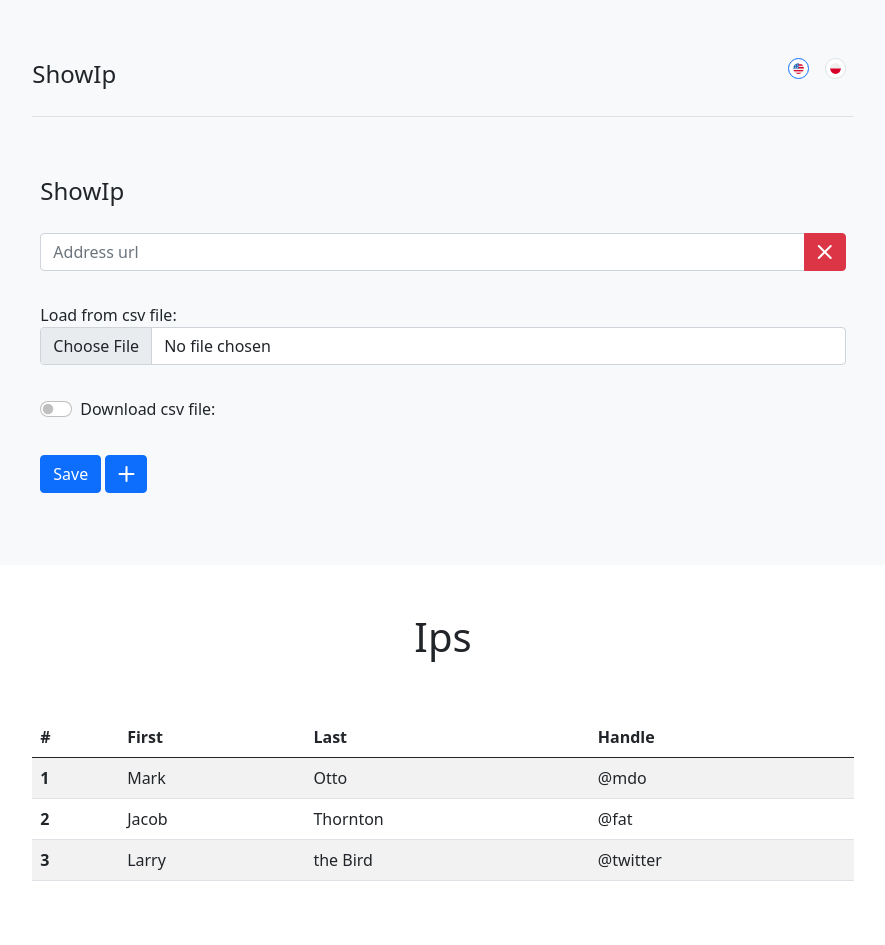
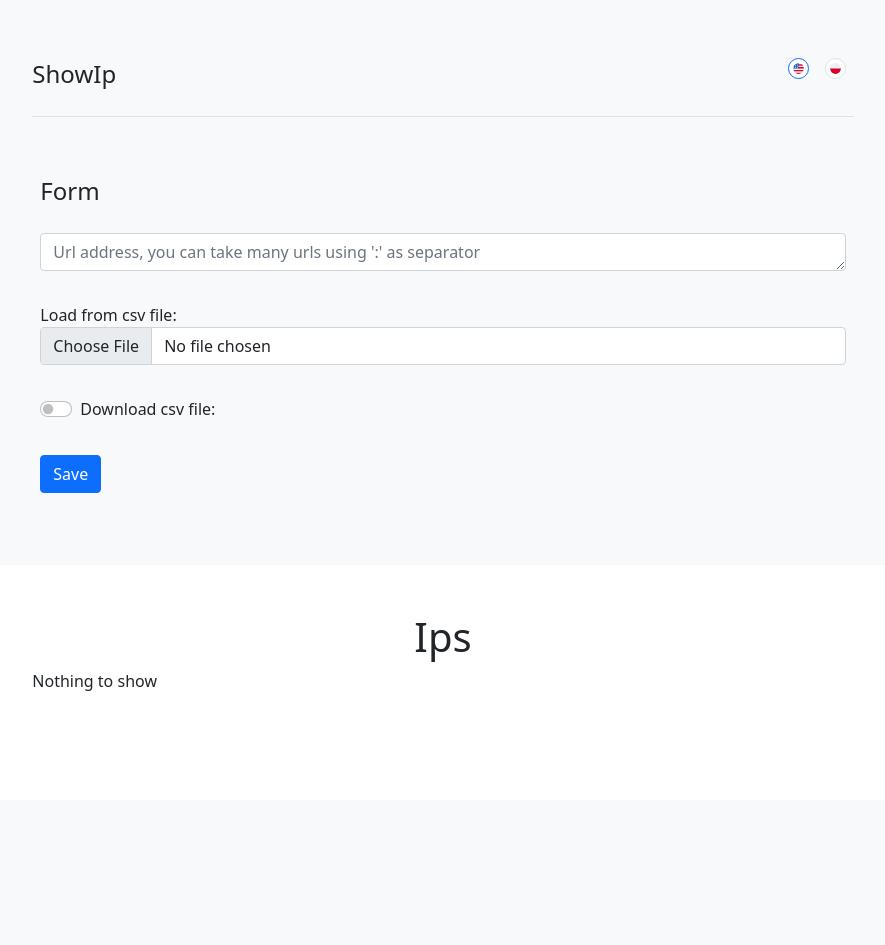
Before and after one commit to kengenal/show-ip, a Django app: page /en/ in a window 1280 px wide. Shown: the whole page, without its empty margins (197-1082 px from the left). After the commit the page ends 691 px from the top, so only its background shows below. Run offline with Django 3.2, Linux system fonts and the light colour scheme.

Commit message:
Push result to view

```diff
--- a/show_ip/forms.py
+++ b/show_ip/forms.py
@@ -7,8 +7,10 @@
 
 class ShowIpForm(forms.Form):
     addresses = forms.CharField(
-        label=None,
-        widget=forms.TextInput(attrs={"class": "form-control", "placeholder": _("Address url"), "id": "address"})
+        label=None, required=False,
+        widget=forms.Textarea(attrs={"class": "form-control",
+                                     "placeholder": _("Url address, you can take many urls using ':' as separator"),
+                                     'rows': 1, 'cols': 15})
     )
     file = forms.FileField(label=_("Load from csv file"),
                            widget=forms.ClearableFileInput(attrs={"multiple": False, "class": "form-control"}),
@@ -19,7 +21,7 @@
 
     def clean(self):
         if self.cleaned_data.get("addresses"):
-            self.cleaned_data["addresses"] = self.cleaned_data["addresses"].split(":")
+            self.cleaned_data["addresses"] = self.cleaned_data["addresses"].split(",")
         if file := self.files.get("file"):
             with open(file.name) as f:
                 reader = csv.reader(f, delimiter=',', quotechar='|')
--- a/show_ip/services.py
+++ b/show_ip/services.py
@@ -11,7 +11,7 @@
 def get_cert(url, port=443, timeout=None):
     """Retrieve server's certificate at the specified address (host, port)."""
     parse = urlparse(url)
-    host = parse.path if parse.path else parse.netloc
+    host = parse.netloc if parse.netloc else parse.path
     try:
         with socket.create_connection((host, port), timeout=timeout) as sock:
             rq = sock.getpeername()
--- a/show_ip/static/js/main.js
+++ b/show_ip/static/js/main.js
@@ -1,12 +1,3 @@
-const input = document.getElementById("address").parentElement.parentElement.innerHTML
-
-document.querySelector("#add-address").addEventListener("click", () => {
-    document.querySelector("#addresses").innerHTML += input
+document.querySelector("form").addEventListener("submit", (e) => {
+    e.preventDefault()
 })
-
-function removeItem(e) {
-    const elem = document.querySelectorAll("#address")
-    if (elem.length !== 1){
-        e.parentElement.remove()
-    }
-}
--- a/show_ip/templates/base.html
+++ b/show_ip/templates/base.html
@@ -1,7 +1,7 @@
 {% load i18n %}
+{% get_current_language as LANGUAGE_CODE %}
 <!doctype html>
-<html lang="en">
-
+<html lang="{{ LANGUAGE_CODE }}">
 <head>
     <meta charset="utf-8">
     <meta name="viewport" content="width=device-width, initial-scale=1">
--- a/show_ip/templates/show_ip/index.html
+++ b/show_ip/templates/show_ip/index.html
@@ -31,29 +31,36 @@
             </header>
             <div>
                 <fieldset class="p-2">
-                    <legend>ShowIp</legend>
-                    <form action="" class="form-group" id="form">
+                    <legend>{% trans "Form" %}</legend>
+                    {% if form.errors %}
+                        {% for field in form %}
+                            {% for error in field.errors %}
+                                <div class="alert alert-danger">
+                                    <strong>{{ error|escape }}</strong>
+                                </div>
+                            {% endfor %}
+                        {% endfor %}
+                        {% for error in form.non_field_errors %}
+                            <div class="alert alert-danger">
+                                <strong>{{ error|escape }}</strong>
+                            </div>
+                        {% endfor %}
+                    {% endif %}
+                    <form method="POST" class="form-group" id="form">
                         {% csrf_token %}
-                        <div id="addresses">
                         <div class="input-group pt-3 pb-3">
                             {{ form.addresses }}
-                                <a class="input-group-text btn btn-danger" onclick="removeItem(this)"><i
-                                        class="bi bi-x-lg"></i></a>
-                            </div>
                         </div>
                         <div class="form-group pt-3 pb-3">
                             {{ form.file.label_tag }}
                             {{ form.file }}
-                            {{ form.subject.errors }}
                         </div>
                         <div class="form-check form-switch pt-3 pb-3">
                             {{ form.get_scv }}
                             {{ form.get_scv.label_tag }}
-                            {{ form.subject.errors }}
                         </div>
                         <div class="form-group  pt-3 pb-3">
                             <input type="submit" value="Save" class="btn btn-primary">
-                            <a class="btn btn-primary" id="add-address"><i class="bi bi-plus-lg"></i></a>
                         </div>
                     </form>
                 </fieldset>
@@ -62,36 +69,34 @@
     </div>
     <div class="row g-5 col-lg-8 mx-auto p-3 py-md-5">
         <h1 class="text-center">Ips</h1>
+        {% if ips %}
             <table class="table table-striped">
                 <thead>
                 <tr>
                     <th scope="col">#</th>
-                <th scope="col">First</th>
-                <th scope="col">Last</th>
-                <th scope="col">Handle</th>
+                    <th scope="col">host</th>
+                    <th scope="col">ip</th>
+                    <th scope="col">port</th>
+                    <th scope="col">SLL</th>
+                    <th scope="col">{% trans "SLL Error code" %}</th>
                 </tr>
                 </thead>
                 <tbody>
+                {% for i in ips %}
                     <tr>
-                <th scope="row">1</th>
-                <td>Mark</td>
-                <td>Otto</td>
-                <td>@mdo</td>
+                        <th scope="row">{{ forloop.counter }}</th>
+                        <td>{{ i.host }}</td>
+                        <td>{{ i.ip }}</td>
+                        <td>{{ i.port }}</td>
+                        <td>{% if i.ssl %}<i class="bi bi-shield-fill-x text-danger"></i>{% else %}<i class="bi bi-shield-fill-check text-success"></i>{% endif %}</td>
+                        <td>{{ i.ssl }}</td>
                     </tr>
-            <tr>
-                <th scope="row">2</th>
-                <td>Jacob</td>
-                <td>Thornton</td>
-                <td>@fat</td>
-            </tr>
-            <tr>
-                <th scope="row">3</th>
-                <td>Larry</td>
-                <td>the Bird</td>
-                <td>@twitter</td>
-            </tr>
+                {% endfor %}
                 </tbody>
             </table>
+        {% else %}
+            Nothing to show
+        {% endif %}
     </div>
 {% endblock %}
 {% block js %}
--- a/show_ip/views.py
+++ b/show_ip/views.py
@@ -20,7 +20,7 @@
 
     def post(self, request):
         form = self.form_class(request.POST, request.FILES)
-        context = {"form": self.form_class}
+        context = {}
         if form.is_valid():
             clean = form.cleaned_data.get("addresses", [])
             context["ips"] = get_ips(clean)
@@ -34,4 +34,5 @@
                 for x in context["ips"]:
                     writer.writerow([x.get("host"), x.get("port"), x.get("ssl"), x.get("errors")])
                 return response
+        context["form"] = form
         return render(request, self.template_name, context)
```
Also changed, not shown: locale/pl/LC_MESSAGES/django.po. Lines whose indentation alone changed are shown as unchanged.
